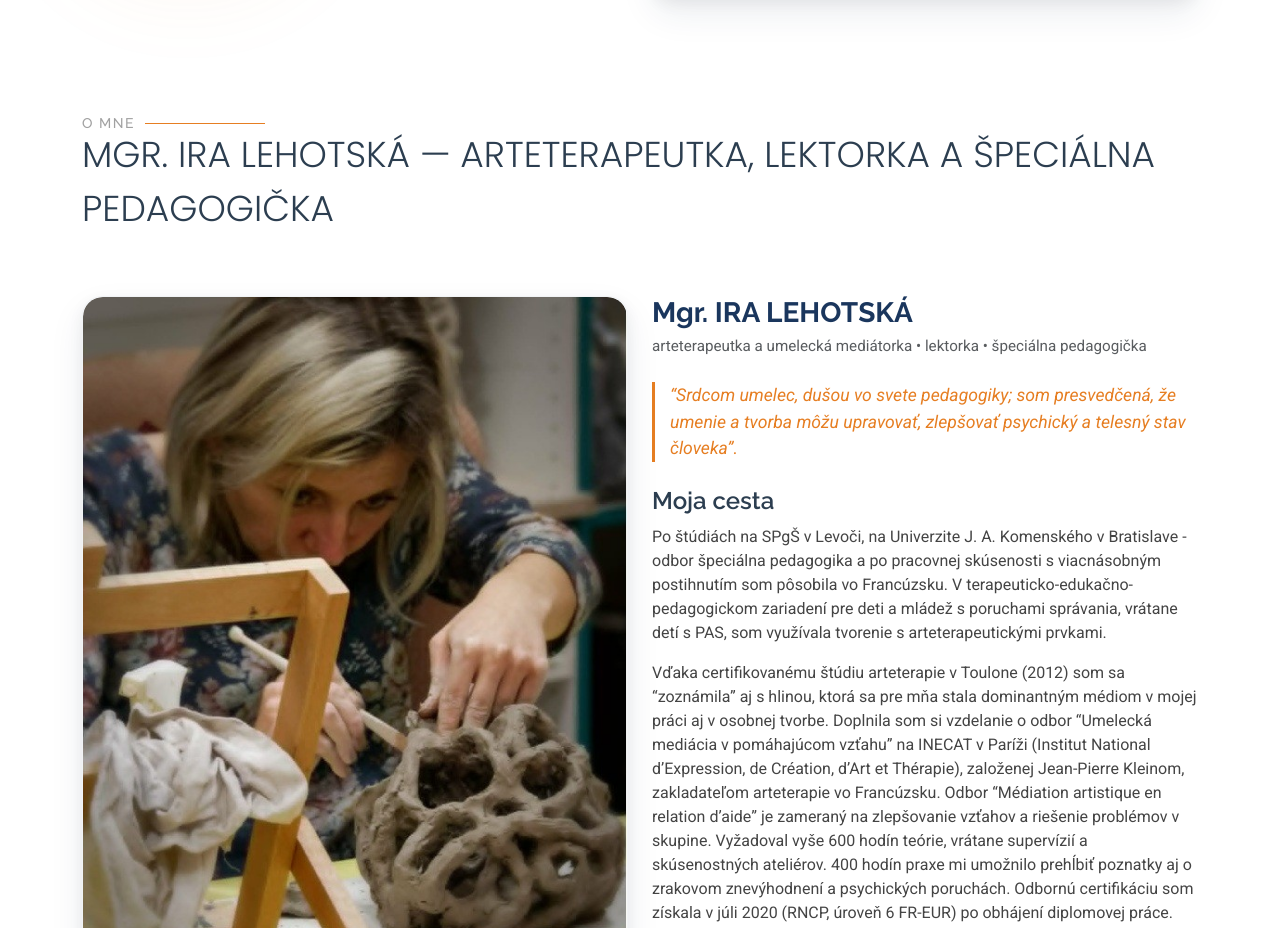
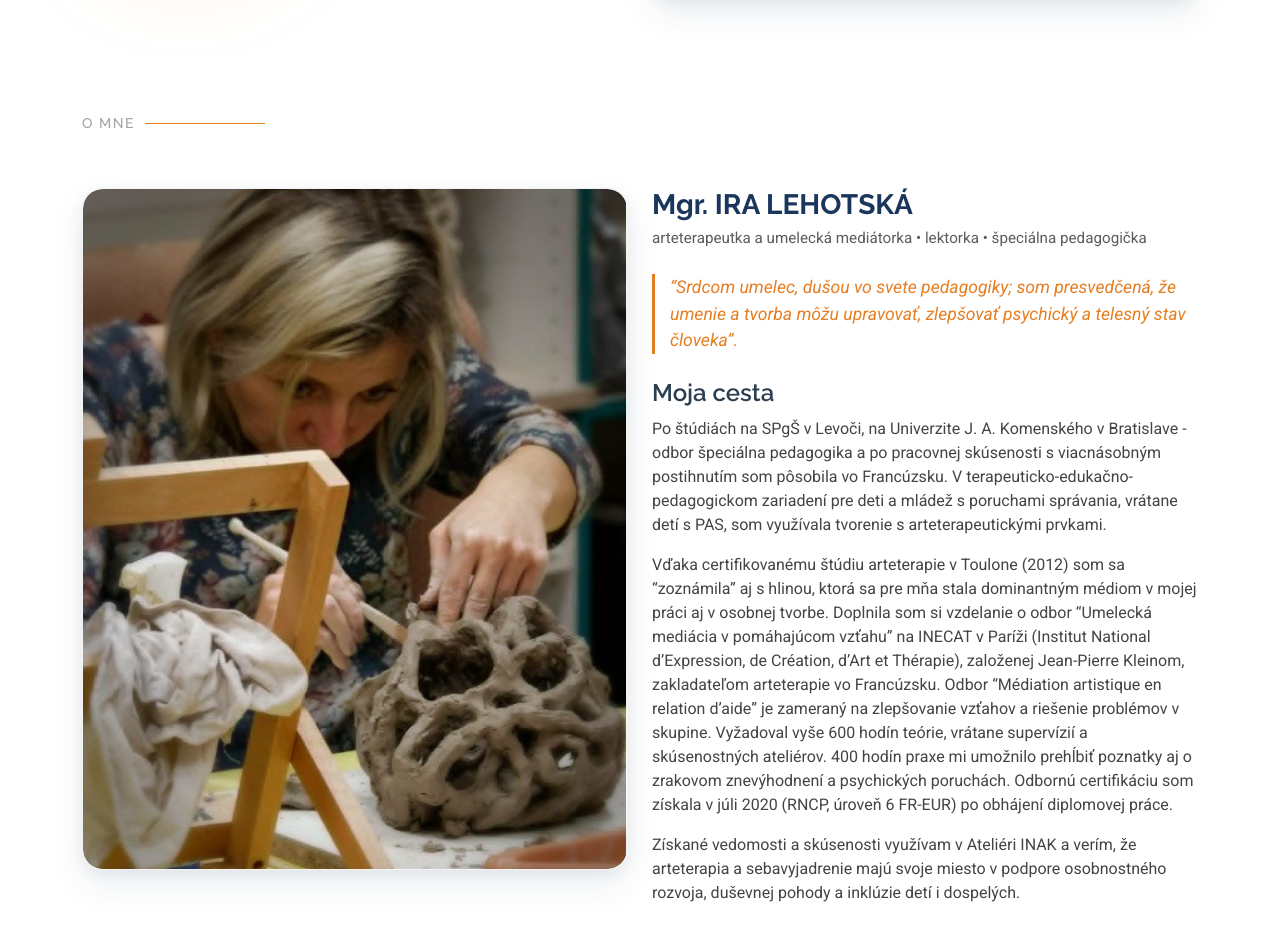
Before and after one commit to websolution4you/AtelierInak, a plain HTML site: page index.html in a window 1280 px wide. Shown: the part 1940-2868 px from the top of the page. Drawn offline with Linux system fonts and the light colour scheme; no server answers.

Commit message:
feat(about): remove redundant subtitle in O mne section header

```diff
--- a/index.html
+++ b/index.html
@@ -200,7 +200,6 @@
       <!-- Section Title -->
       <div class="container section-title" data-aos="fade-up">
         <h2>O mne</h2>
-        <p>Mgr. Ira Lehotská — arteterapeutka, lektorka a špeciálna pedagogička</p>
       </div><!-- End Section Title -->
 
       <div class="container">
```
